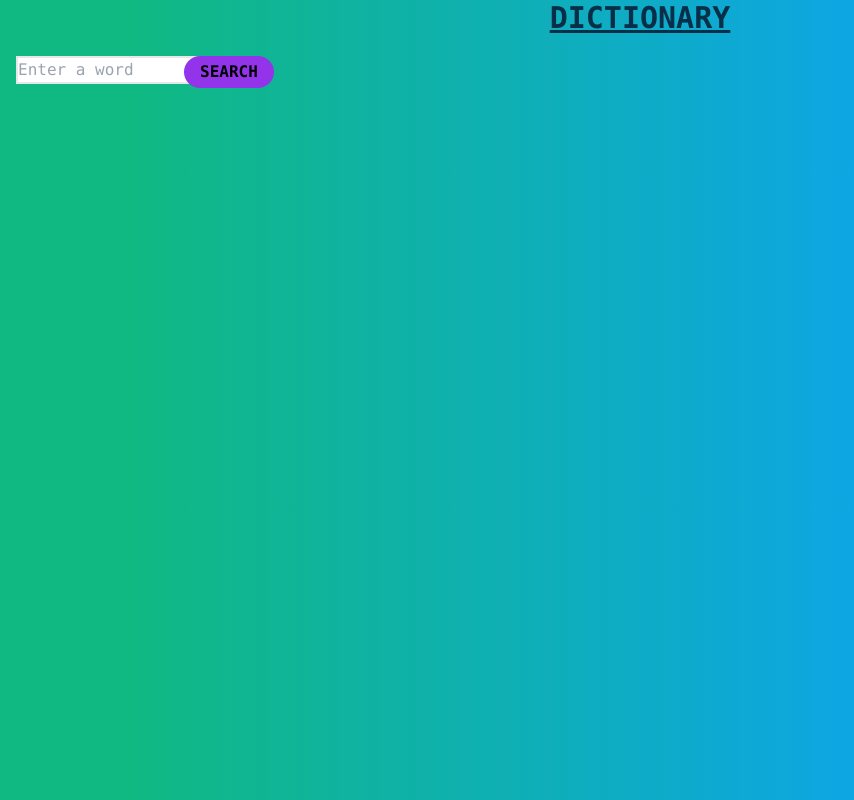
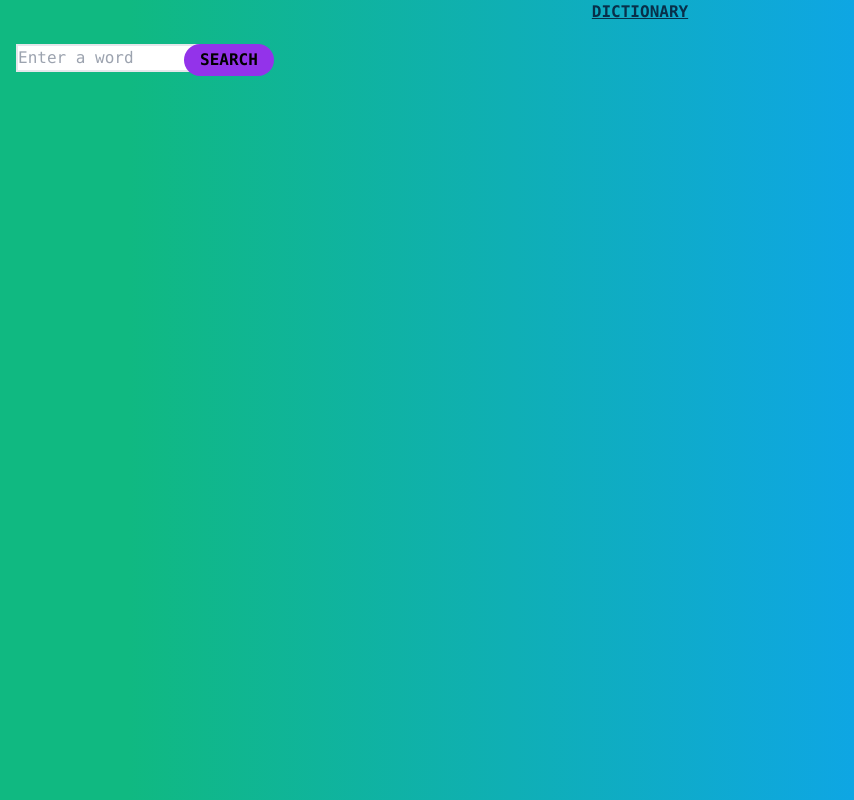
Before and after one commit to ivanMehvish/Dictionary, a plain HTML site: page index.html in a window 1280 px wide. Shown: the whole page, without its empty margins (0-854 px from the left). Drawn offline with nearby package versions, Linux system fonts and the light colour scheme.

Commit message:
Update index.html
trial

```diff
--- a/index.html
+++ b/index.html
@@ -7,7 +7,8 @@
     <title>Dictionary</title>
 </head>
 <body class="bg-gradient-to-l from-sky-500 from-10% via-sky-500 via-30% to-emerald-500 to-90% text-sky-950 font-mono">
-    <h1 class="grid grid-flow-col justify-center underline font-bold text-3xl">DICTIONARY</h1>
+    <h1 class="grid grid-flow-col justify-center underline font-bold tw4po
+        tjig60fe8gybtiuosnh9g7uonkp5sihontkh ;ylext-3xl">DICTIONARY</h1>
    <div>
      <form id="f1">
         <div class="grid grid-flow-col gap-x-2 xl:grid-cols-7 md:grid-cols-3 ">
```
